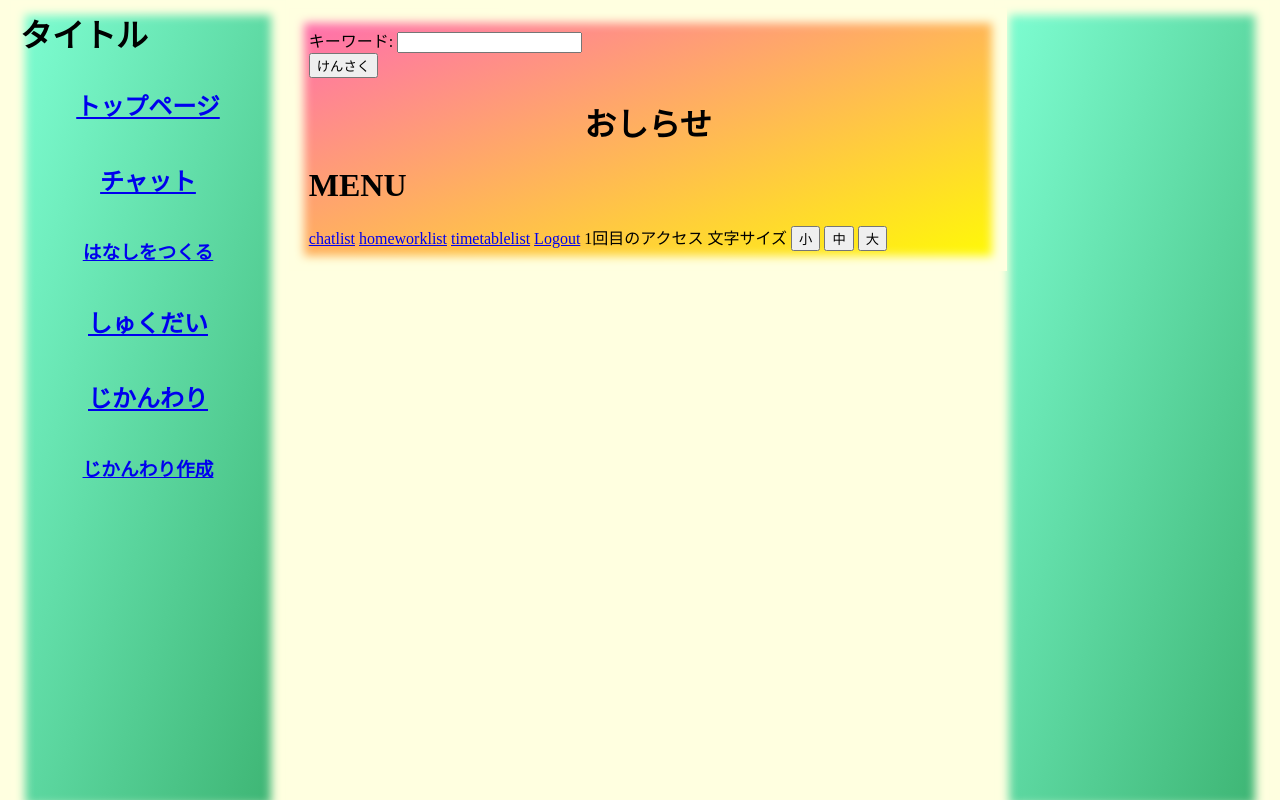
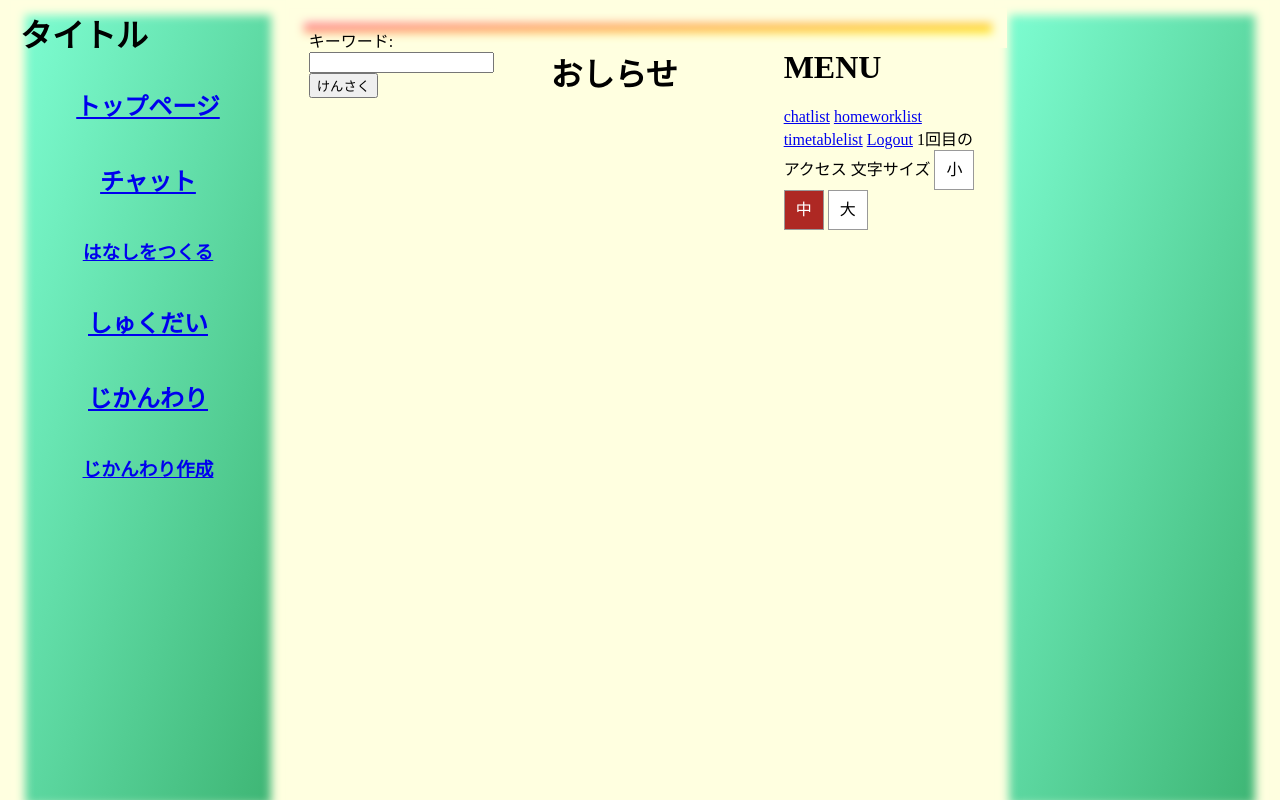
Before and after one commit to kawakamishohei/group_c, a Django app: page / in a window 1280 px wide. Run offline with Django 4.2, Linux system fonts and the light colour scheme; the visitor is signed in with stand-in values (Sample User, id 1); data comes from the database, SQL or seed files in the repository; data that the repository does not hold is empty.

Commit message:
06/28no2

```diff
--- a/templates/base_chat.html
+++ b/templates/base_chat.html
@@ -3,6 +3,9 @@
   <html lang="ja">
   <head>
       <link rel="stylesheet" href="{% static 'css/style_chat.css' %}">
+      <link rel="stylesheet" href="{% static 'css/kawakami.css' %}">
+      <link rel="stylesheet" href="{% static 'css/yasu.css' %}">
+      <link rel="stylesheet" href="{% static 'css/erena.css' %}">
       <link rel="icon" type="image/png" href="{% static 'icon/favicon.ico' %}">
       <title>{% block title %}(仮称)小学生専用Webサイト{% endblock %}</title>
   </head>
@@ -13,7 +16,7 @@
             <h2 class="menu-item"><a href="{% url 'blog:home' %}">トップページ</a></h2>
             <h2 class="menu-item"><a href="{% url 'chat:chat_list' %}">チャット</a></h2>
             <h3 class="menu-item"><a href="{% url 'chat:chat_create' %}">はなしをつくる</a></h3>
-            <h2 class="menu-item"><a href="{% url 'homework:homework' %}">しゅくだい</a></h2>
+            <h2 class="menu-item"><a href="{% url 'homework:homework_list' %}">しゅくだい</a></h2>
             <h2 class="menu-item"><a href="{% url 'timetable:timetable_list' %}">じかんわり</a></h2>
             <h3 class="menu-item"><a href="{% url 'timetable:timetable_create' %}">じかんわり作成</a></h3>
         </nav>
```
